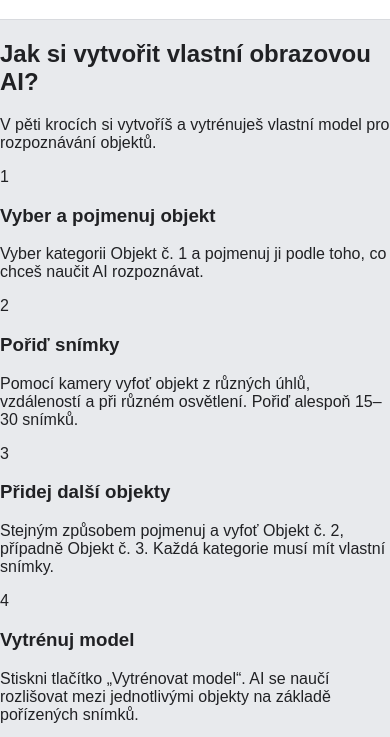
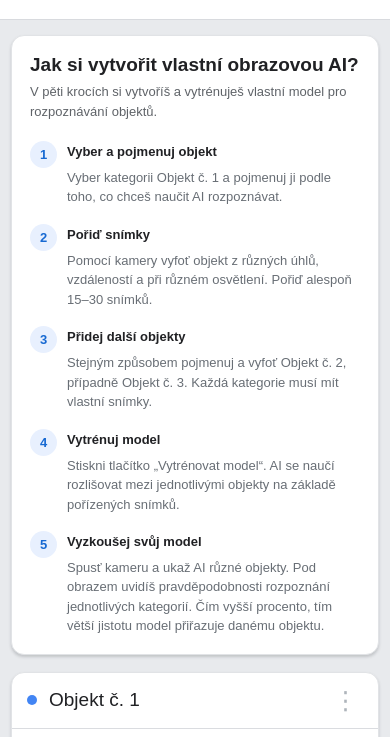
Before and after one commit to AP-Math/Image_trainer, a plain HTML site: page index.html in a window 390 px wide. Shown: the part 85-822 px from the top of the page. Drawn offline with Linux system fonts and the light colour scheme.

Commit message:
Update style.css

```diff
--- a/style.css
+++ b/style.css
@@ -844,3 +844,101 @@ button {
     flex-direction: column;
   }
 }
+
+
+/* =========================================
+   NÁVOD K POUŽITÍ
+   ========================================= */
+
+.instructions {
+  width: min(1250px, calc(100% - 52px));
+  margin: 27px auto 0;
+  padding: 22px 26px;
+  background: #fff;
+  border: 1px solid #e1e3e6;
+  border-radius: 13px;
+  box-shadow: var(--shadow);
+}
+
+.instructions-heading {
+  margin-bottom: 20px;
+}
+
+.instructions-heading h2 {
+  font-size: 21px;
+  margin: 0 0 6px;
+  font-weight: 700;
+}
+
+.instructions-heading p {
+  color: var(--muted);
+  font-size: 13px;
+  margin: 0;
+  line-height: 1.5;
+}
+
+.instructions-steps {
+  display: grid;
+  grid-template-columns: repeat(5, minmax(0, 1fr));
+  gap: 17px;
+}
+
+.instruction-step {
+  display: flex;
+  align-items: flex-start;
+  gap: 10px;
+}
+
+.step-number {
+  width: 27px;
+  height: 27px;
+  flex: 0 0 27px;
+  display: grid;
+  place-items: center;
+  background: var(--blue-light);
+  color: #1769d2;
+  border-radius: 50%;
+  font-size: 13px;
+  font-weight: 700;
+}
+
+.instruction-step h3 {
+  font-size: 13px;
+  margin: 3px 0 7px;
+  line-height: 1.3;
+}
+
+.instruction-step p {
+  font-size: 12px;
+  line-height: 1.5;
+  color: #686e75;
+  margin: 0;
+}
+
+@media(max-width: 1050px) {
+  .instructions-steps {
+    grid-template-columns: repeat(2, minmax(0, 1fr));
+    row-gap: 20px;
+  }
+}
+
+@media(max-width: 650px) {
+  .instructions {
+    width: calc(100% - 22px);
+    margin: 15px auto 0;
+    padding: 18px;
+  }
+
+  .instructions-heading h2 {
+    font-size: 19px;
+  }
+
+  .instructions-steps {
+    grid-template-columns: 1fr;
+    gap: 17px;
+  }
+
+  .instruction-step p {
+    font-size: 13px;
+  }
+}
```
